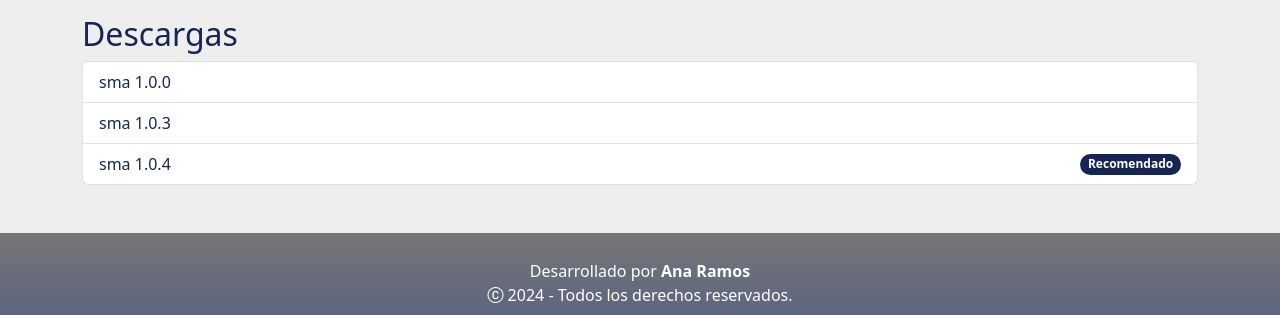
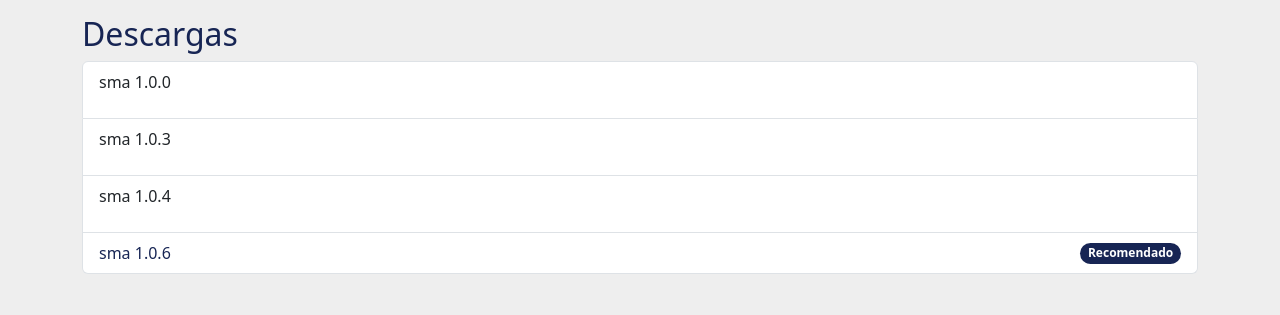
Before and after one commit to meteorologiaaeronautica/sma, a plain HTML site: page index.html in a window 1280 px wide. Shown: the part 2278-2593 px from the top of the page. Drawn offline with Linux system fonts and the light colour scheme.

Commit message:
Update index.html

```diff
--- a/index.html
+++ b/index.html
@@ -153,29 +153,37 @@
       <h2 class="text-primary">Descargas</h2>
       <ul class="list-group mb-5">
         <li class="list-group-item">
-          <a
+          <p
             class="text-decoration-none"
-            href="https://sma.jimmymayta.com/sma100.rar"
-            download="sma100.rar"
+
             >sma 1.0.0
-          </a>
+          </p>
         </li>
         <li class="list-group-item">
-          <a
+          <p
             class="text-decoration-none"
-            href="https://sma.jimmymayta.com/sma103.zip"
-            download="sma103.rar"
-            >sma 1.0.3</a
+
+            >sma 1.0.3</p
           >
+        </li>
+        <li
+          class="list-group-item d-flex justify-content-between align-items-center"
+        >
+          <p
+            class="text-decoration-none"
+
+            >sma 1.0.4</p
+          >
+
         </li>
         <li
           class="list-group-item d-flex justify-content-between align-items-center"
         >
           <a
             class="text-decoration-none"
-            href="https://sma.jimmymayta.com/sma4.rar"
-            download="sma4.rar"
-            >sma 1.0.4</a
+            href="https://sma.jimmymayta.com/sma106.rar"
+            download="sma106.rar"
+            >sma 1.0.6</a
           >
           <span class="badge text-bg-primary rounded-pill">Recomendado</span>
         </li>
```
